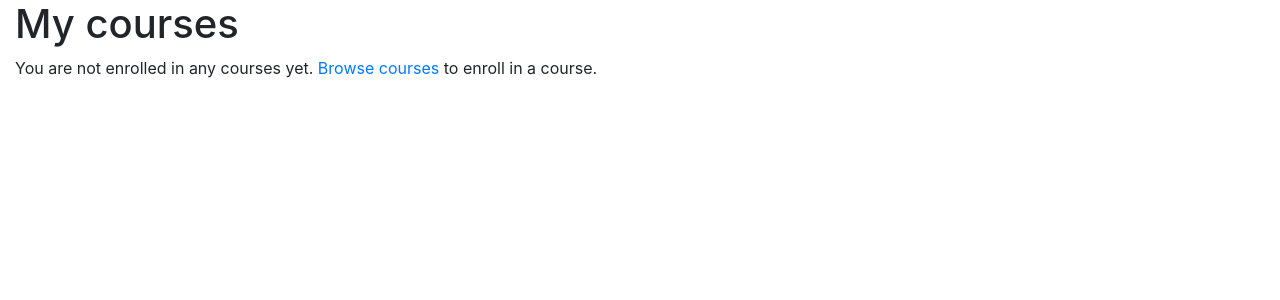
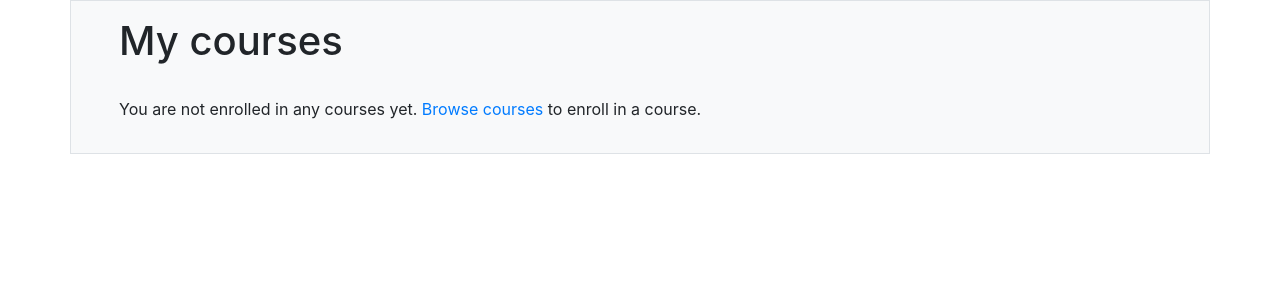
Before and after one commit to leviprice97/canvaslite, a Django app: page /students/courses/ in a window 1280 px wide. Shown: the part 56-356 px from the top of the page. Run offline with Django 3.2, Linux system fonts and the light colour scheme; the visitor is signed in with stand-in values (Sample User, id 1); data that the repository does not hold is empty; parts of the project's set-up code (start-up, migrations or seed data) failed here and were passed over; some libraries are stand-ins or nearby versions.

Commit message:
update to student list

```diff
--- a/students/templates/students/course/list.html
+++ b/students/templates/students/course/list.html
@@ -3,15 +3,18 @@
 {% block title %}My courses{% endblock %}
 
 {% block content %}
+<div class="container px-lg-5">
+    <div class="row mx-lg-n5">
+        <div class="col py-3 px-lg-5 border bg-light">
             <h1>My courses</h1>
-
+            <br>
             <div class="module">
                 {% for course in object_list %}
-            <div class="course-info">
+                    <div class="col-md-6 border px-lg-5">
                         <h3>{{ course.title }}</h3>
-                <p><a href="{% url "student_course_detail" course.id %}">
-                Access contents</a></p>
+                        <p><a role="button" class="btn btn-primary" href="{% url "student_course_detail" course.id %}">Access contents</a></p>
                     </div>
+                <br>
                 {% empty %}
                     <p>
                         You are not enrolled in any courses yet.
@@ -20,4 +23,7 @@
                     </p>
                 {% endfor %}
             </div>
-{% endblock %}
+        </div>
+    </div>
+</div>
+{% endblock %}s
```
Lines whose indentation alone changed are shown as unchanged.
